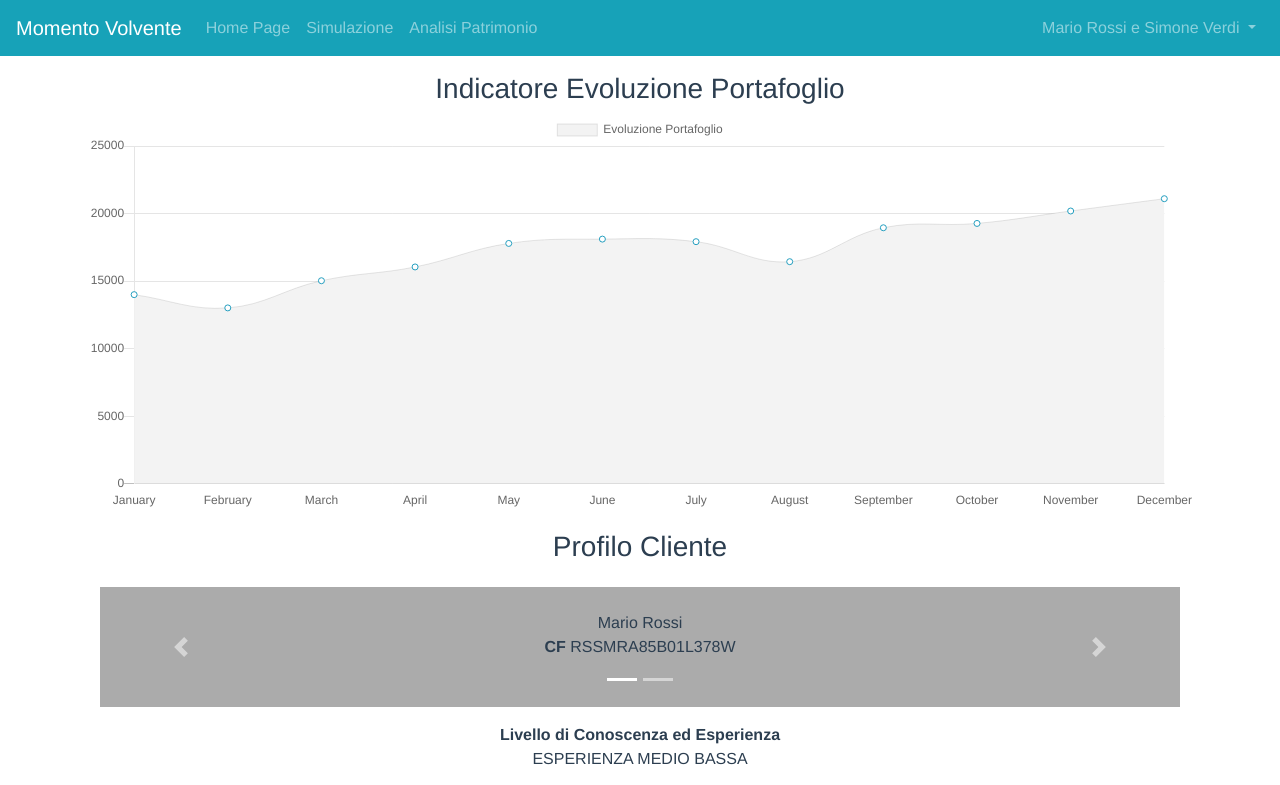
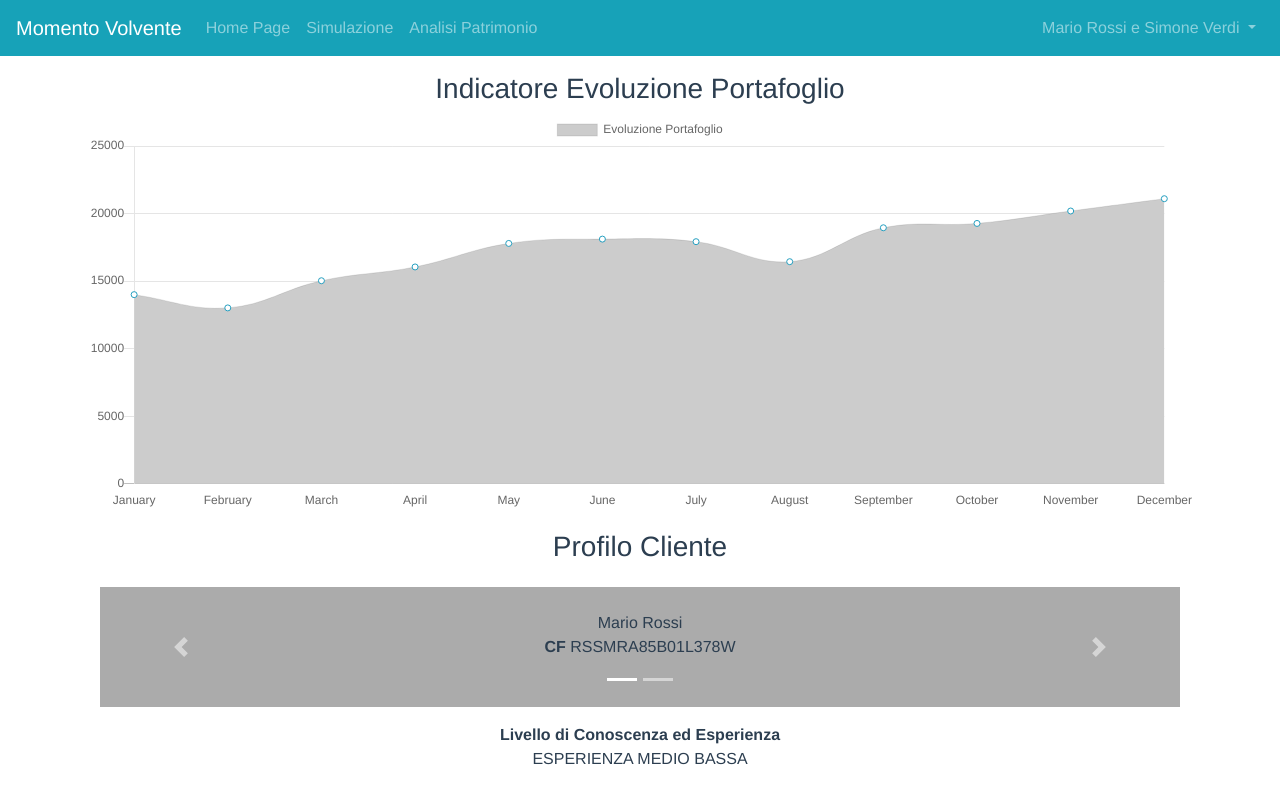
Before and after one commit to Zanobos/vue-showcase, a Vue app: page /#/homepage in a window 1280 px wide. Shown: the top 785 px of the page. Built offline with nearby package versions, Linux system fonts and the light colour scheme.

Commit message:
aggancio grafico evoluzione reactive

```diff
--- a/src/components/IndicatoreEvoluzionePortafoglio.vue
+++ b/src/components/IndicatoreEvoluzionePortafoglio.vue
@@ -1,7 +1,7 @@
 <template>
     <div id="evoluzione">
         <h3>Indicatore Evoluzione Portafoglio</h3>
-        <line-chart :data="evoluzionePortafoglio"></line-chart>
+        <line-chart :chart-data="evoluzionePortafoglioData"></line-chart>
     </div>
 </template>
 
@@ -13,7 +13,18 @@ export default {
     components: {
         LineChart
     },
-    props: ['evoluzionePortafoglio']
+    props: ['evoluzionePortafoglio'],
+    computed: {
+        evoluzionePortafoglioData: function() {
+            //praticamente per far si' che il grafico sia reactive, sono costretto a fare manualmente (tramite set e assign) una deep copy
+            //dei dati, perche altrimenti si vede che qualche puntatore va a sovrascrivere i vecchi dati
+            const data = Object.assign({});
+            this.$set(data,"labels",this.evoluzionePortafoglio.labels);
+            this.$set(data,"datasets", this.evoluzionePortafoglio.datasets.map(a => Object.assign({}, a)));
+            console.log(data)
+            return data;
+        }
+    }
 }
 </script>
 
--- a/src/components/charts/LineChart.js
+++ b/src/components/charts/LineChart.js
@@ -1,9 +1,10 @@
 //Importing Line class from the vue-chartjs wrapper
-import { Line } from 'vue-chartjs'
+import { Line, mixins } from 'vue-chartjs'
 //Exporting this so it can be used in other components
 export default{
   extends: Line,
-  props: ['data'],
+  mixins: [mixins.reactiveProp],
+  props: [],
   data () {
     return {
       //Chart.js options that controls the appearance of the chart
@@ -33,6 +34,6 @@ export default{
   },
   mounted () {
   //renderChart function renders the chart with the datacollection and options object.
-    this.renderChart(this.data, this.options)
+    this.renderChart(this.chartData, this.options)
   }
 }
--- a/src/store/actions/patrimoni.js
+++ b/src/store/actions/patrimoni.js
@@ -30,7 +30,7 @@ export function fetchPatrimoni({commit}) {
                 datasets: [
                     {
                         label: 'Evoluzione Portafoglio',
-                        backgroundColor: '#f3f3f3',
+                        backgroundColor: '#cccccc',
                         pointBackgroundColor: 'white',
                         borderWidth: 1,
                         pointBorderColor: '#249EBF',
```
Also changed, not shown: src/components/pages/HomePage.vue (line endings or trailing spaces).
